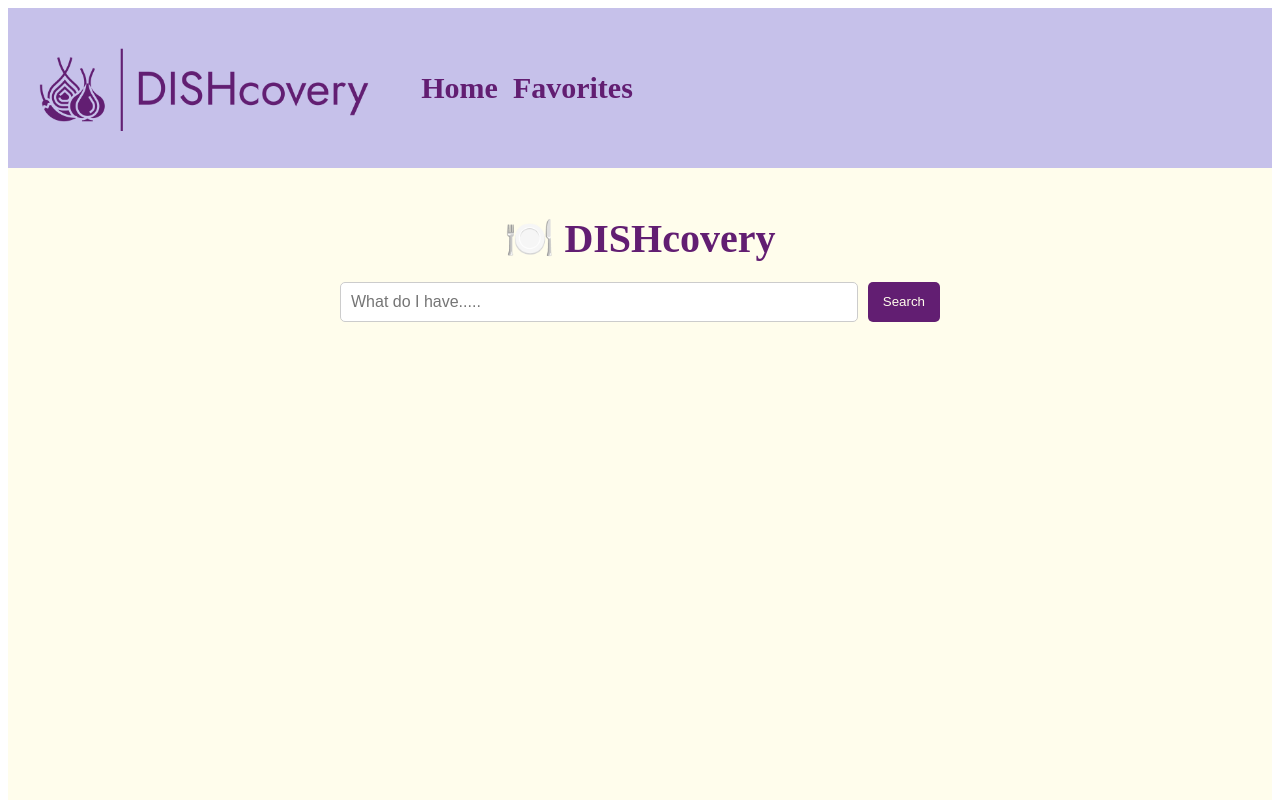
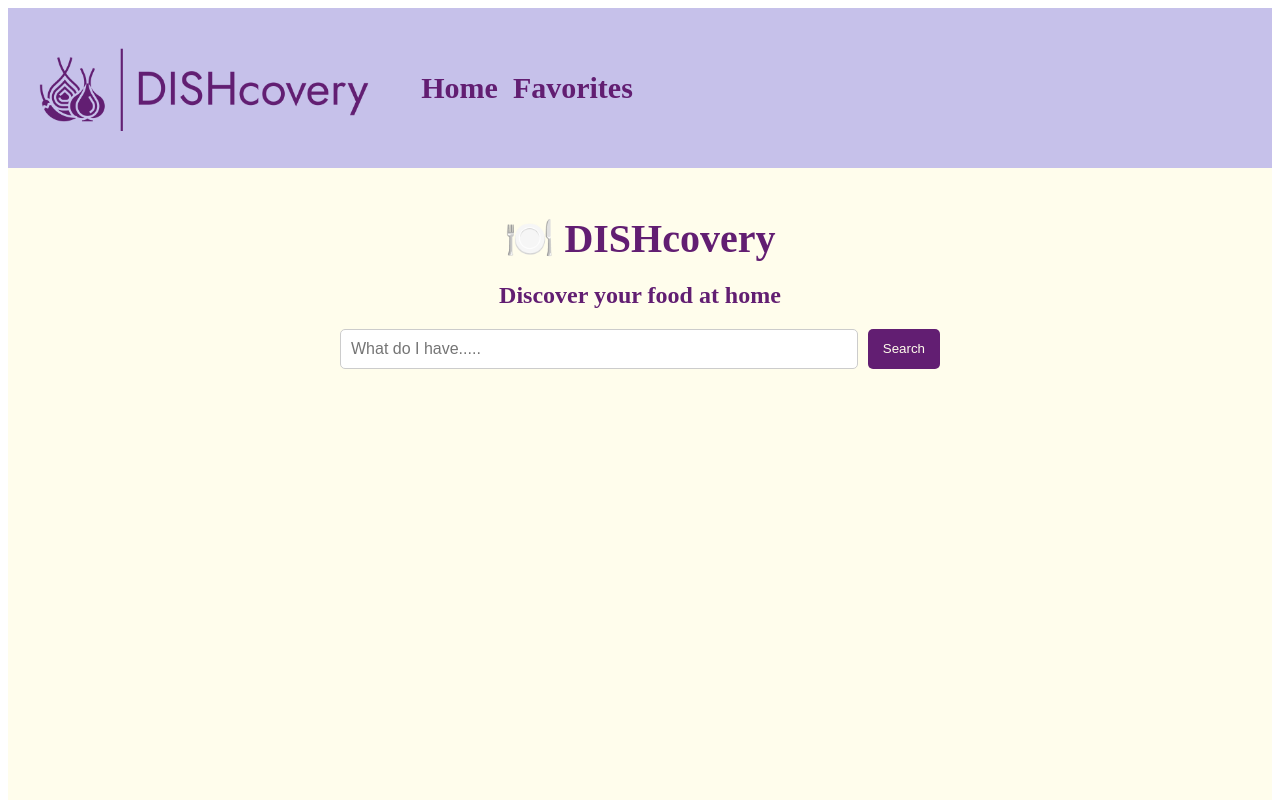
Before and after one commit to Krnsand/dishcovery, a React (Vite) app: page / in a window 1280 px wide. Shown: the top 800 px of the page. Built offline with nearby package versions, Linux system fonts and the light colour scheme.

Commit message:
Style components in new colors

```diff
--- a/src/components/RecipeDetails.tsx
+++ b/src/components/RecipeDetails.tsx
@@ -39,6 +39,7 @@ const Button = styled.button`
 
   &:hover {
     background: ${(props) => props.theme.colors.secondary};
+    color: ${(props) => props.theme.colors.primary};
   }
 `;
 
--- a/src/components/SearchBar.tsx
+++ b/src/components/SearchBar.tsx
@@ -26,7 +26,8 @@ const Button = styled.button`
   cursor: pointer;
 
   &:hover {
-    background-color: #e0484d;
+    background: ${(props) => props.theme.colors.secondary};
+    color: ${(props) => props.theme.colors.primary};
   }
 `;
 
--- a/src/pages/Home.tsx
+++ b/src/pages/Home.tsx
@@ -15,6 +15,13 @@ const Container = styled.div`
 
 const Title = styled.h1`
   font-size: 2.5rem;
+  color: ${(props) => props.theme.colors.primary};
+  text-align: center;
+  margin-bottom: 0;
+`;
+
+const SubText = styled.h2`
+  font-size: 1.5rem;
   color: ${(props) => props.theme.colors.primary};
   text-align: center;
   margin-bottom: 20px;
@@ -43,6 +50,7 @@ const Home = () => {
   return (
     <Container>
       <Title>🍽️ DISHcovery</Title>
+      <SubText>Discover your food at home</SubText>
       <ContentWrapper>
         <SearchBar onSearch={handleSearch} />
         <RecipeList recipes={recipes} hasSearched={hasSearched} />
```
